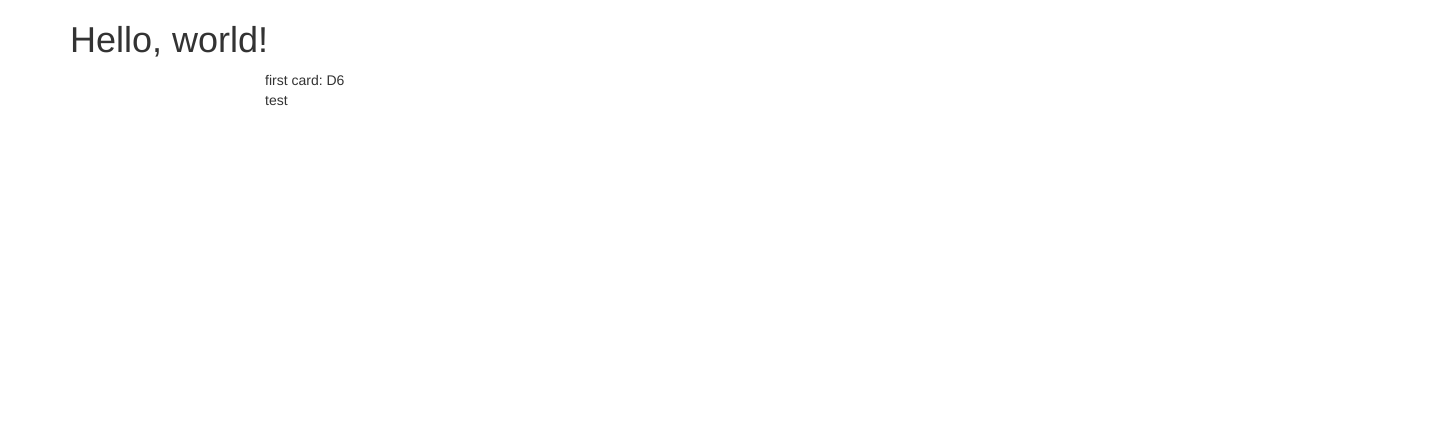
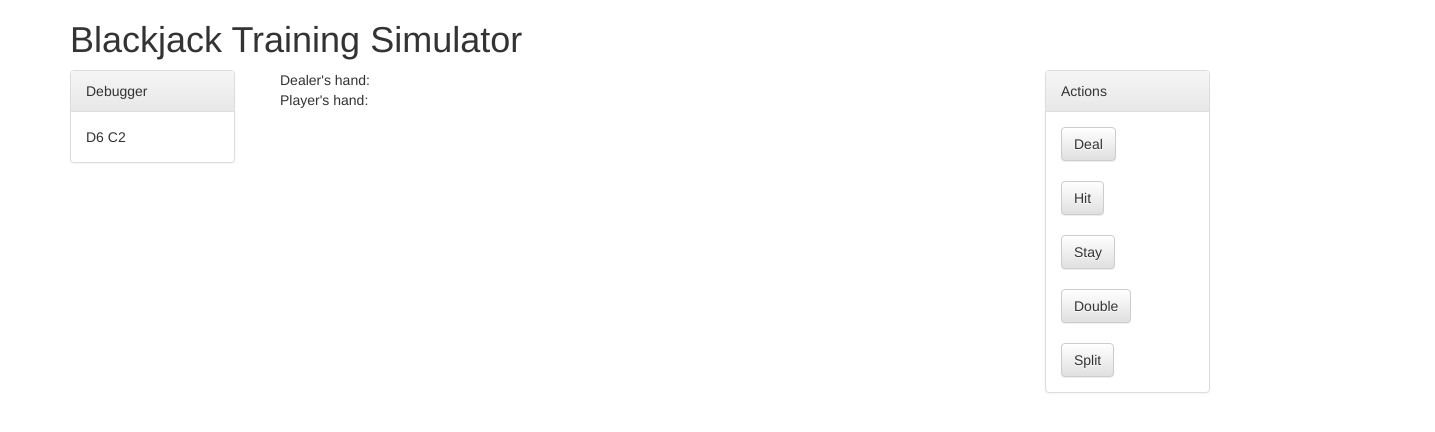
Before and after one commit to matikin9/blackjack-training, a plain HTML site: page index.html in a window 1280 px wide. Shown: the whole page, 1435 px wide, since content can reach past the window. Drawn offline with nearby package versions, Linux system fonts and the light colour scheme.

Commit message:
Various functions added.

```diff
--- a/index.html
+++ b/index.html
@@ -5,7 +5,7 @@
         <meta charset="utf-8">
         <meta http-equiv="X-UA-Compatible" content="IE=edge">
         <meta name="viewport" content="width=device-width, initial-scale=1">
-        <title>Black</title>
+        <title>Blackjack Training Simulator</title>
         <!-- Latest compiled and minified CSS -->
         <link rel="stylesheet" href="https://maxcdn.bootstrapcdn.com/bootstrap/3.3.1/css/bootstrap.min.css">
         <!-- Optional theme -->
@@ -13,20 +13,30 @@
     </head>
     <body>
         <div class="container">
-            <h1>Hello, world!</h1>
+            <h1>Blackjack Training Simulator</h1>
             <div class="row">
-                <div class="col-md-2"></div>
+                <div class="col-md-2">
+                    <div class="panel panel-default">
+                        <div class="panel-heading">Debugger</div>
+                        <div id="debug" class="panel-body"></div>
+                    </div>
+                </div>
                 <div class="col-md-8">
-                    <div id="debug"></div>
+                    <div id="dealerHand" class="container"></div>
+                    <div id="playerHand" class="container"></div>
                 </div>
-                <div class="col-md-2"></div>
-            </div>
-            <div class="row">
-                <div class="col-md-2"></div>
-                <div class="col-md-8">
-                    test
+                <div class="col-md-2">
+                    <div class="panel panel-default">
+                        <div class="panel-heading">Actions</div>
+                        <div id="actions" class="panel-body">
+                            <button type="button" class="btn btn-default" id="deal">Deal</button><br /><br />
+                            <button type="button" class="btn btn-default" id="hit">Hit</button><br /><br />
+                            <button type="button" class="btn btn-default" id="stay">Stay</button><br /><br />
+                            <button type="button" class="btn btn-default" id="double">Double</button><br /><br />
+                            <button type="button" class="btn btn-default" id="split">Split</button>
+                        </div>
+                    </div>
                 </div>
-                <div class="col-md-2"></div>
             </div>
         </div>
         <!-- jQuery (necessary for Bootstrap's JavaScript plugins) -->
--- a/js/cards.js
+++ b/js/cards.js
@@ -14,6 +14,10 @@ var faces = [
     ["Q",[10]],
     ["K",[10]]
 ];
+var deck = [];
+
+var DealerHand = [];
+var PlayerHand = [];
 
 function SortByNum(a, b) {
     var aNum = a.number;
@@ -31,19 +35,91 @@ function createCard(suit, face, num) {
 }
 
 function createDeck() {
-    var cards = [];
     for (var i = 0; i < suits.length; i++) {
         for (var j = 0; j < faces.length; j++) {
-            cards.push(createCard(suits[i], faces[j], Math.random()));
+            deck.push(createCard(suits[i], faces[j], Math.random()));
         }
     }
-    cards.sort(SortByNum);
-    return cards;
+    deck.sort(SortByNum);
 }
 
+function dealGame() {
+    DealerHand = [];
+    DealerHand.push(deck.shift());
 
+    PlayerHand = [];
+    PlayerHand.push(deck.shift());
+
+    debugShowNextTwoCards();
+
+    showDealerHand();
+    showPlayerHand();
+}
+
+function hitPlayer() {
+    PlayerHand.push(deck.shift());
+    debugShowNextTwoCards();
+
+    showDealerHand();
+    showPlayerHand();
+}
+
+function showDealerHand() {
+    var results = "";
+
+    for (var c in DealerHand) {
+        results += DealerHand[c].suit.toString() + DealerHand[c].face.toString() + " ";
+    }
+
+    $("#dealerHand").html("Dealer's hand: " + results);
+}
+
+function showPlayerHand() {
+    var results = "";
+
+    for (var c in PlayerHand) {
+        results += PlayerHand[c].suit.toString() + PlayerHand[c].face.toString() + " ";
+    }
+
+    $("#playerHand").html("Player's hand: " + results);
+}
+
+function debugShowNextTwoCards() {
+    $("#debug").html(deck[0].suit + deck[0].face + " " + deck[1].suit + deck[1].face);
+}
+
+function showDealerSum() {
+
+}
+
+function showPlayerSum() {
+
+}
 
 $().ready(function () {
-    var deck = createDeck();
-    $("#debug").html("first card: " + deck[0].suit + deck[0].face);
+    createDeck();
+    debugShowNextTwoCards();
+
+    $("button#deal").click(function () {
+        dealGame();
     });
+
+    $("button#hit").click(function () {
+        hitPlayer();
+    });
+
+    $("button#stay").click(function () {
+
+    });
+
+    $("button#double").click(function () {
+
+    });
+
+    $("button#split").click(function () {
+
+    });
+
+    $("#dealerHand").html("Dealer's hand: " + DealerHand);
+    $("#playerHand").html("Player's hand: " + PlayerHand);
+});
```
Lines whose indentation alone changed are shown as unchanged.
